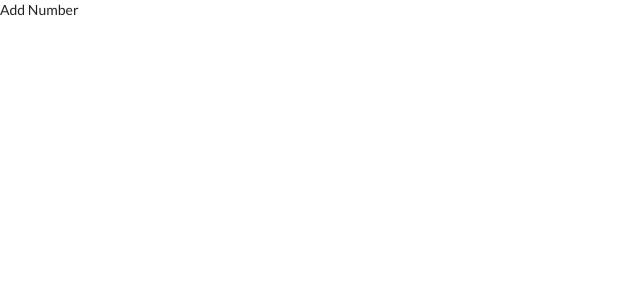
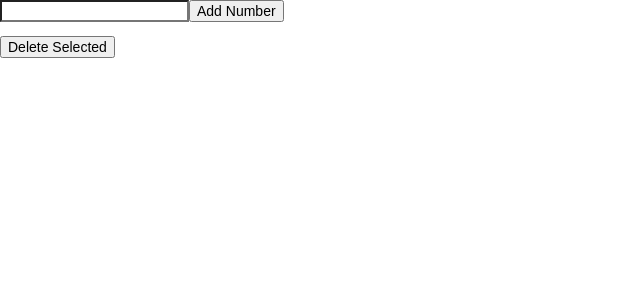
Before and after one commit to acandael/number-list, a React (Create React App) app: page / in a window 1280 px wide. Shown: the top 300 px of the page, without its empty margins (0-640 px from the left). Built offline with nearby package versions, Linux system fonts and the light colour scheme.

Commit message:
implement NumberList component

```diff
--- a/src/components/AddNumber.tsx
+++ b/src/components/AddNumber.tsx
@@ -20,7 +20,21 @@ const AddNumber = (props: AppProps): JSX.Element => {
     setValue('');
   };
 
-  return <div>Add Number</div>;
+  return (
+    <form onSubmit={submitHandler}>
+      <input
+        type="text"
+        value={value}
+        onChange={(e) => {
+          const newValue = e.target.value;
+          if (regexp.test(newValue)) {
+            setValue(e.target.value);
+          }
+        }}
+      ></input>
+      <button>Add Number</button>
+    </form>
+  );
 };
 
 export default AddNumber;
--- a/src/components/App.tsx
+++ b/src/components/App.tsx
@@ -1,12 +1,35 @@
 import React, { useState } from 'react';
 import AddNumber from './AddNumber';
+import NumberList from './NumberList';
 
 const App = (): JSX.Element => {
   const [valuesList, setValuesList] = useState<number[]>([]);
 
+  const addNumberToList = (num: number) => {
+    setValuesList((prev) => prev.concat(num));
+  };
+
+  const deleteNumberFromList = (num: number) => {
+    setValuesList(valuesList.filter((e) => e !== num));
+  };
+
   return (
     <div>
-      {<AddNumber valuesList={valuesList} setValuesList={setValuesList} />}
+      {
+        <div>
+          <AddNumber valuesList={valuesList} setValuesList={addNumberToList} />
+        </div>
+      }
+      {
+        <div>
+          {
+            <NumberList
+              valuesList={valuesList}
+              removeNumberFromList={deleteNumberFromList}
+            />
+          }
+        </div>
+      }
     </div>
   );
 };
--- /dev/null
+++ b/src/components/NumberList.css
@@ -0,0 +1,3 @@
+.active-color {
+  background-color: lightblue;
+}
--- /dev/null
+++ b/src/components/NumberList.tsx
@@ -0,0 +1,46 @@
+import React, { useState } from 'react';
+import './NumberList.css';
+
+interface AppProps {
+  valuesList: number[];
+  removeNumberFromList: (num: number) => void;
+}
+
+const NumberList = (props: AppProps): JSX.Element => {
+  const [selected, setSelected] = useState(0);
+  const [activeButton, setActiveButton] = useState('');
+
+  const deleteSelected = (value) => {
+    props.removeNumberFromList(value);
+    setActiveButton('');
+  };
+
+  const handleSelected = (selectedNum: number, selectedButton: string) => {
+    setSelected(selectedNum);
+
+    setActiveButton(selectedButton);
+  };
+
+  return (
+    <div>
+      <ul>
+        {props.valuesList.map((value, index) => {
+          return (
+            <button
+              key={index}
+              onClick={() => handleSelected(value, index.toString())}
+              className={`${
+                activeButton === index.toString() ? 'active-color' : null
+              }`}
+            >
+              {value}
+            </button>
+          );
+        })}
+      </ul>
+      <button onClick={() => deleteSelected(selected)}>Delete Selected</button>
+    </div>
+  );
+};
+
+export default NumberList;
```
